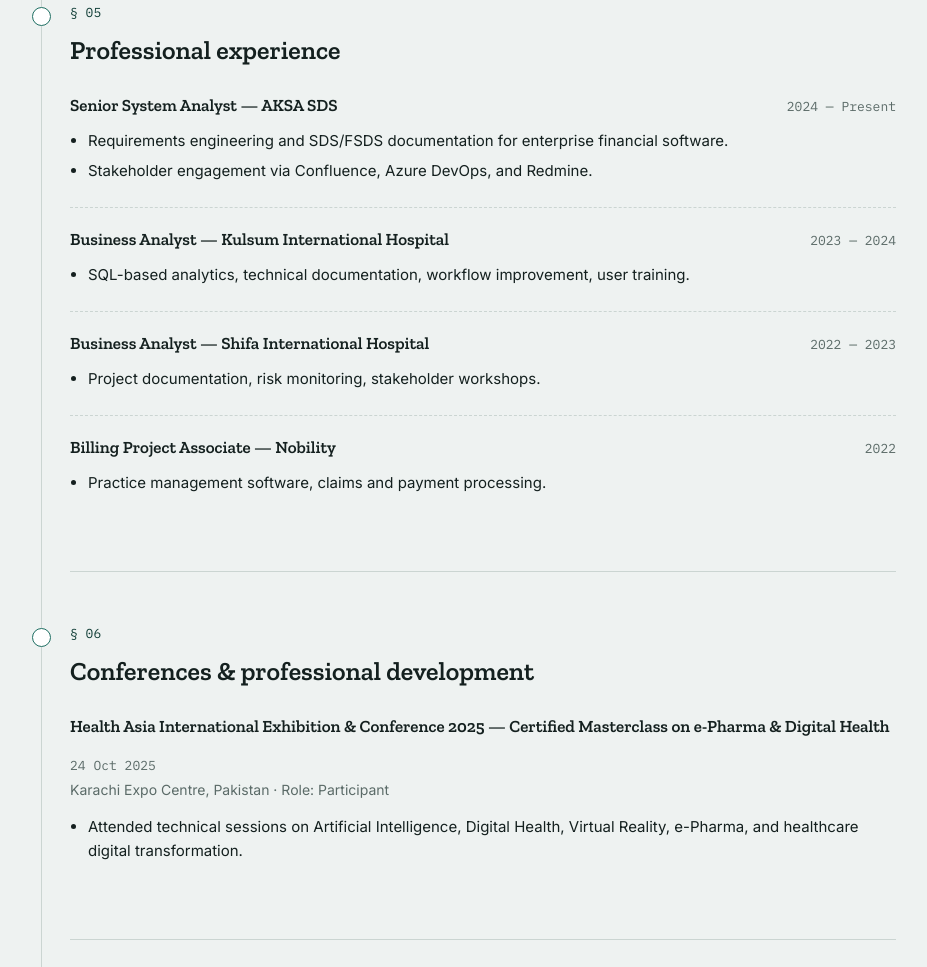
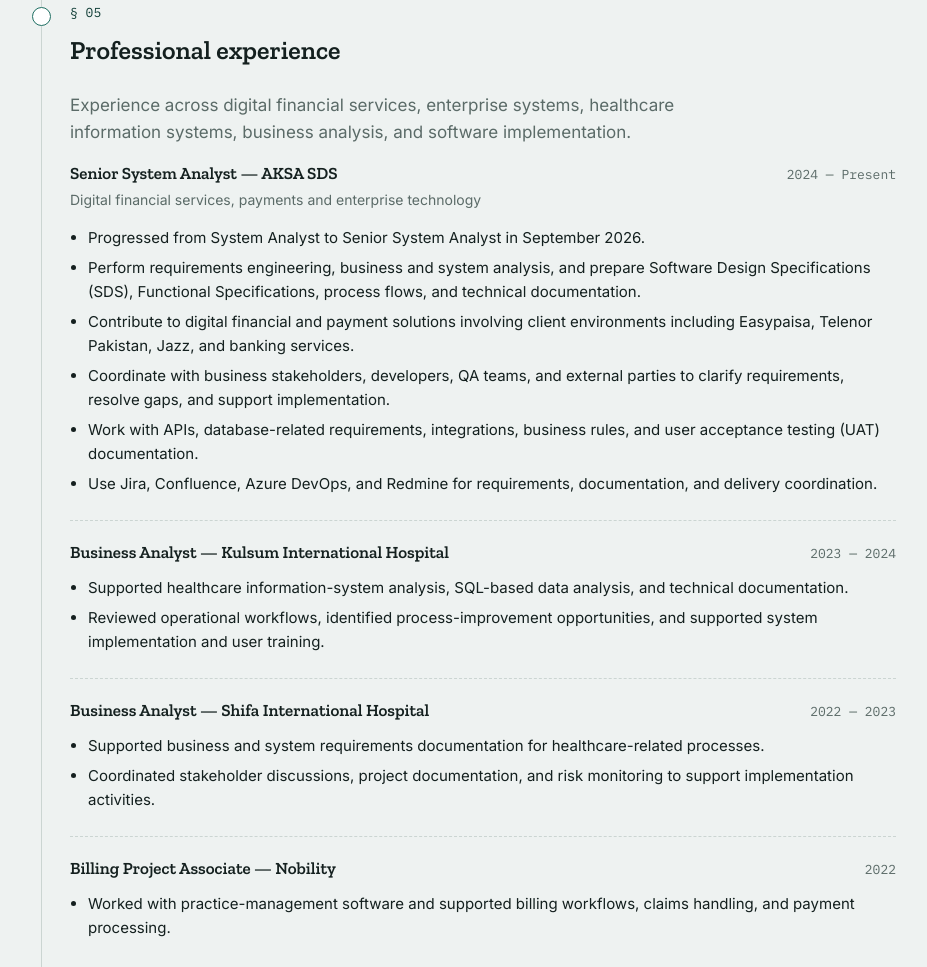
Before and after one commit to zarakhan545-stack/Portfolio, a plain HTML site: page index.html in a window 1280 px wide. Shown: the part 2796-3763 px from the top of the page, without its empty margins (176-1103 px from the left). Drawn offline with nearby package versions, Linux system fonts and the light colour scheme.

Commit message:
Expand professional experience on research portfolio

```diff
--- a/index.html
+++ b/index.html
@@ -263,15 +263,21 @@
     <span class="node"></span>
     <span class="sec-index">§ 05</span>
     <h2 class="sec-title">Professional experience</h2>
+    <p class="lede">Experience across digital financial services, enterprise systems, healthcare information systems, business analysis, and software implementation.</p>
 
     <div class="entry">
       <div class="entry-head">
         <h3>Senior System Analyst — AKSA SDS</h3>
         <span class="entry-date mono">2024 — Present</span>
       </div>
+      <p class="entry-org">Digital financial services, payments and enterprise technology</p>
       <ul>
-        <li>Requirements engineering and SDS/FSDS documentation for enterprise financial software.</li>
-        <li>Stakeholder engagement via Confluence, Azure DevOps, and Redmine.</li>
+        <li>Progressed from System Analyst to Senior System Analyst in September 2026.</li>
+        <li>Perform requirements engineering, business and system analysis, and prepare Software Design Specifications (SDS), Functional Specifications, process flows, and technical documentation.</li>
+        <li>Contribute to digital financial and payment solutions involving client environments including Easypaisa, Telenor Pakistan, Jazz, and banking services.</li>
+        <li>Coordinate with business stakeholders, developers, QA teams, and external parties to clarify requirements, resolve gaps, and support implementation.</li>
+        <li>Work with APIs, database-related requirements, integrations, business rules, and user acceptance testing (UAT) documentation.</li>
+        <li>Use Jira, Confluence, Azure DevOps, and Redmine for requirements, documentation, and delivery coordination.</li>
       </ul>
     </div>
 
@@ -280,7 +286,10 @@
         <h3>Business Analyst — Kulsum International Hospital</h3>
         <span class="entry-date mono">2023 — 2024</span>
       </div>
-      <ul><li>SQL-based analytics, technical documentation, workflow improvement, user training.</li></ul>
+      <ul>
+        <li>Supported healthcare information-system analysis, SQL-based data analysis, and technical documentation.</li>
+        <li>Reviewed operational workflows, identified process-improvement opportunities, and supported system implementation and user training.</li>
+      </ul>
     </div>
 
     <div class="entry">
@@ -288,7 +297,10 @@
         <h3>Business Analyst — Shifa International Hospital</h3>
         <span class="entry-date mono">2022 — 2023</span>
       </div>
-      <ul><li>Project documentation, risk monitoring, stakeholder workshops.</li></ul>
+      <ul>
+        <li>Supported business and system requirements documentation for healthcare-related processes.</li>
+        <li>Coordinated stakeholder discussions, project documentation, and risk monitoring to support implementation activities.</li>
+      </ul>
     </div>
 
     <div class="entry">
@@ -296,7 +308,9 @@
         <h3>Billing Project Associate — Nobility</h3>
         <span class="entry-date mono">2022</span>
       </div>
-      <ul><li>Practice management software, claims and payment processing.</li></ul>
+      <ul>
+        <li>Worked with practice-management software and supported billing workflows, claims handling, and payment processing.</li>
+      </ul>
     </div>
   </section>
 
```
